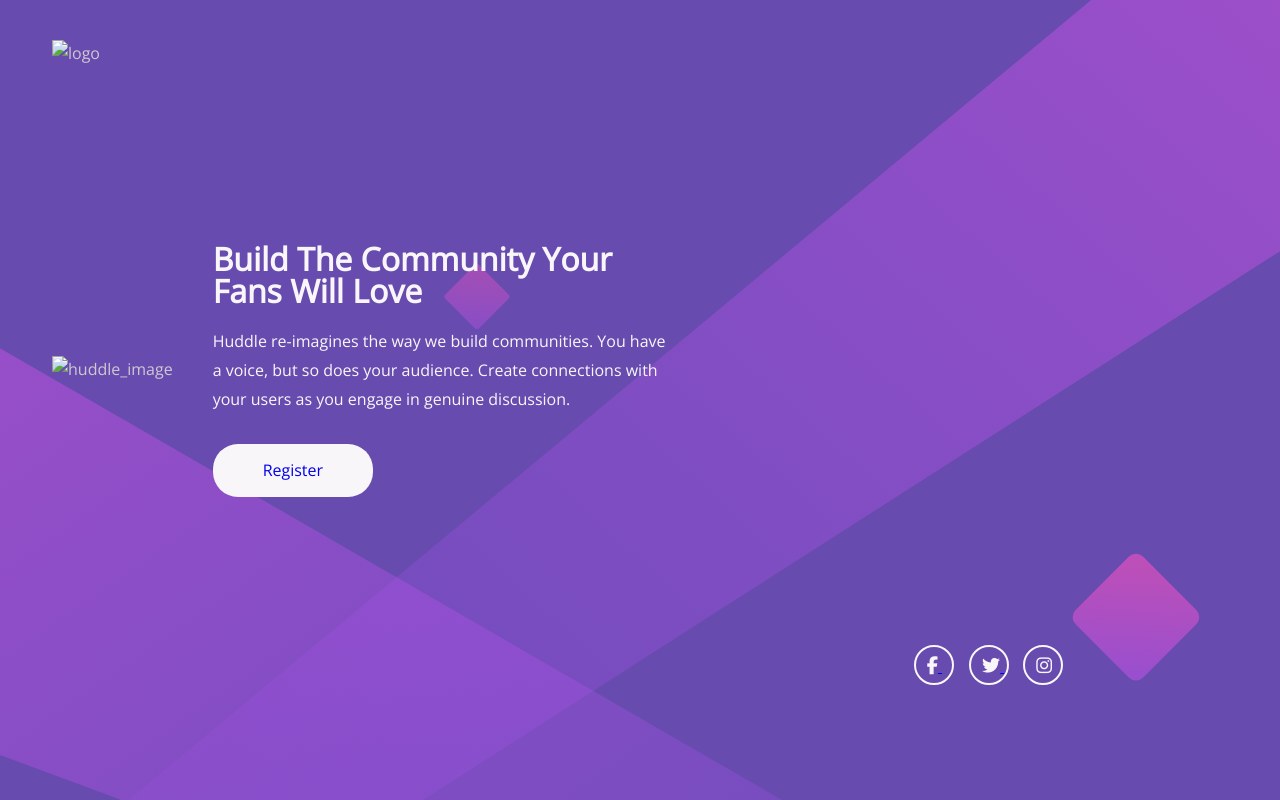
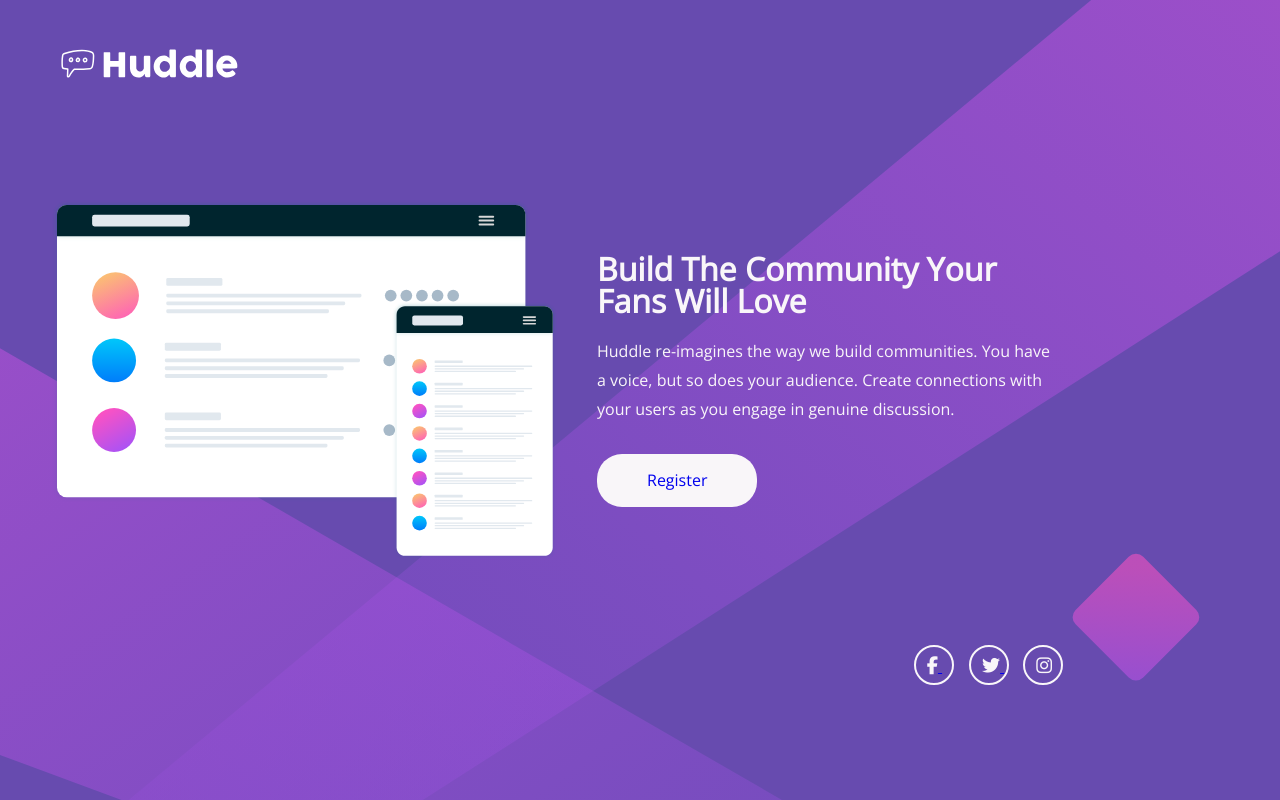
Before and after one commit to thedanielking/Huddle_landing_page, a plain HTML site: page index.html in a window 1280 px wide. Drawn offline with nearby package versions, Linux system fonts and the light colour scheme; files whose address does not match are found by name.

Commit message:
Update index.html

```diff
--- a/index.html
+++ b/index.html
@@ -4,7 +4,7 @@
   <meta charset="UTF-8">
   <meta name="viewport" content="width=device-width, initial-scale=1.0"> <!-- displays site properly based on user's device -->
 
-  <link rel="icon" type="image/png" sizes="32x32" href="./images/favicon-32x32.png">
+  <link rel="icon" type="image/png" sizes="32x32" href="favicon-32x32.png">
 
   <title>Frontend Mentor | Huddle landing page with single introductory section</title>
 
@@ -33,12 +33,12 @@
     <div class="container">
     <div class="huddle">
     <div class="logo">
-      <img src="images/logo.svg" alt="logo">
+      <img src="logo.svg" alt="logo">
     </div>
 
     <div class="main">
       <div class="huddle__image">
-        <img src="images/illustration-mockups.svg" alt="huddle_image">
+        <img src="illustration-mockups.svg" alt="huddle_image">
       </div>
 
       <div class="huddle_content">
```
